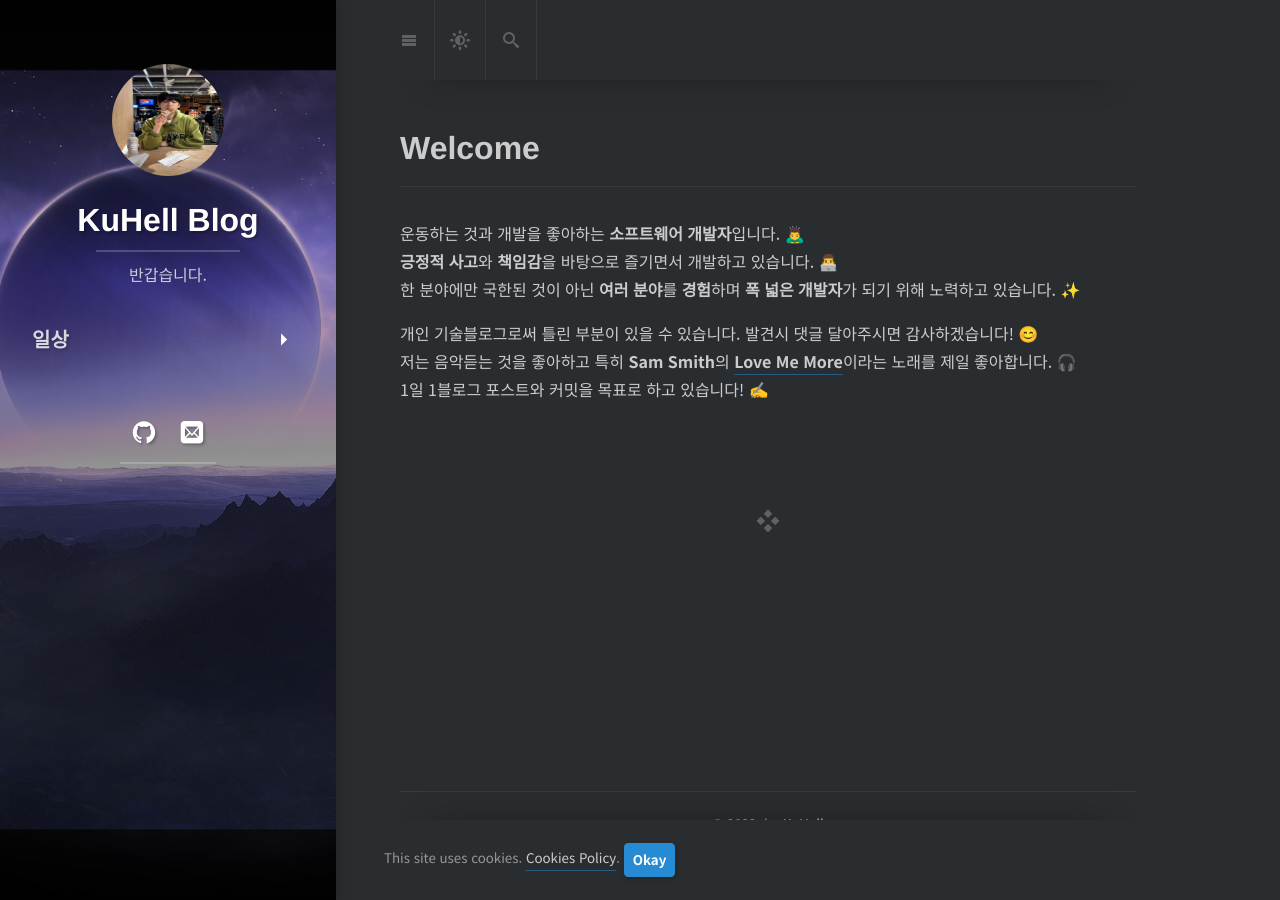
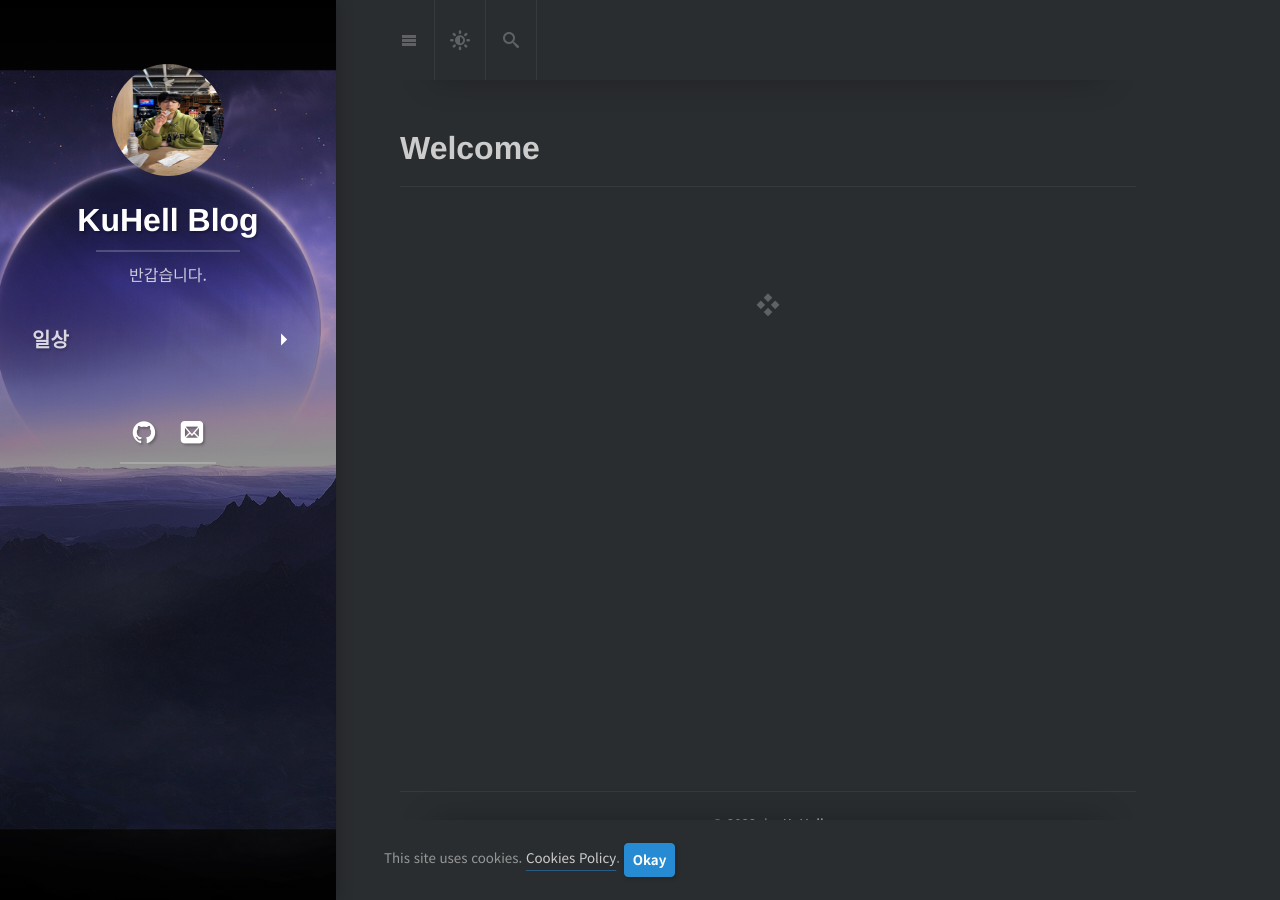
Before and after one commit to KuHell/KuHell_Blog.github.io, a Jekyll site: the page built from index.md, in a window 1280 px wide. Built offline with Jekyll 4.4.1, drawn with Linux system fonts in a browser that asks for light colours; cached includes are drawn as plain includes; nearby versions of some CDN libraries; some web fonts are replaced; library files that are not in the unit come from our copies; the list of posts is cut into pages by our own code.

Commit message:
index.html

```diff
--- a/_data/authors.yml
+++ b/_data/authors.yml
@@ -8,9 +8,7 @@ author1:
   # Used at the bottom of each page and at the top of the `about` layout
   # Markdown enabled, can use multiple paragraphs (enabled by `|`)
   about: |
-    운동하는 것과 개발을 좋아하는 **소프트웨어 개발자**입니다. 🙇‍♂️
-    **긍정적 사고**와 **책임감**을 바탕으로 즐기면서 개발하고 있습니다. 👨‍💻
-    한 분야에만 국한된 것이 아닌 **여러 분야**를 **경험**하며 **폭 넓은 개발자**가 되기 위해 노력하고 있습니다. ✨
+
 
   # This photo will be used in the about section
   picture:
--- a/index.md
+++ b/index.md
@@ -5,9 +5,9 @@ title: Welcome
 ---
 
 <!--author-->
-
+<!--
 개인 기술블로그로써 틀린 부분이 있을 수 있습니다. 발견시 댓글 달아주시면 감사하겠습니다! 😊
 저는 음악듣는 것을 좋아하고 특히 **Sam Smith**의 **[Love Me More](https://www.youtube.com/watch?v=H1hDzq98WIY)**이라는 노래를 제일 좋아합니다. 🎧
-1일 1블로그 포스트와 커밋을 목표로 하고 있습니다! ✍️
+1일 1블로그 포스트와 커밋을 목표로 하고 있습니다! ✍️ -->
 
 <!--posts-->
```
